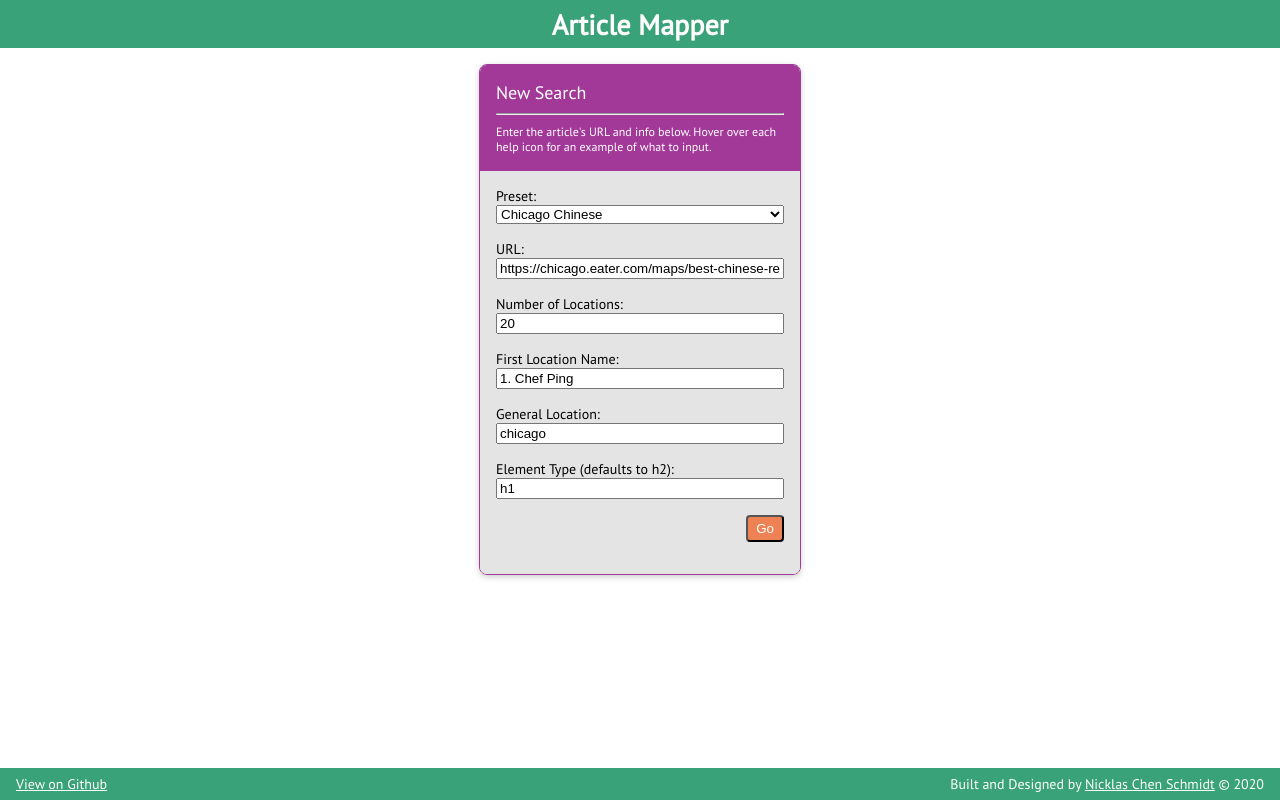
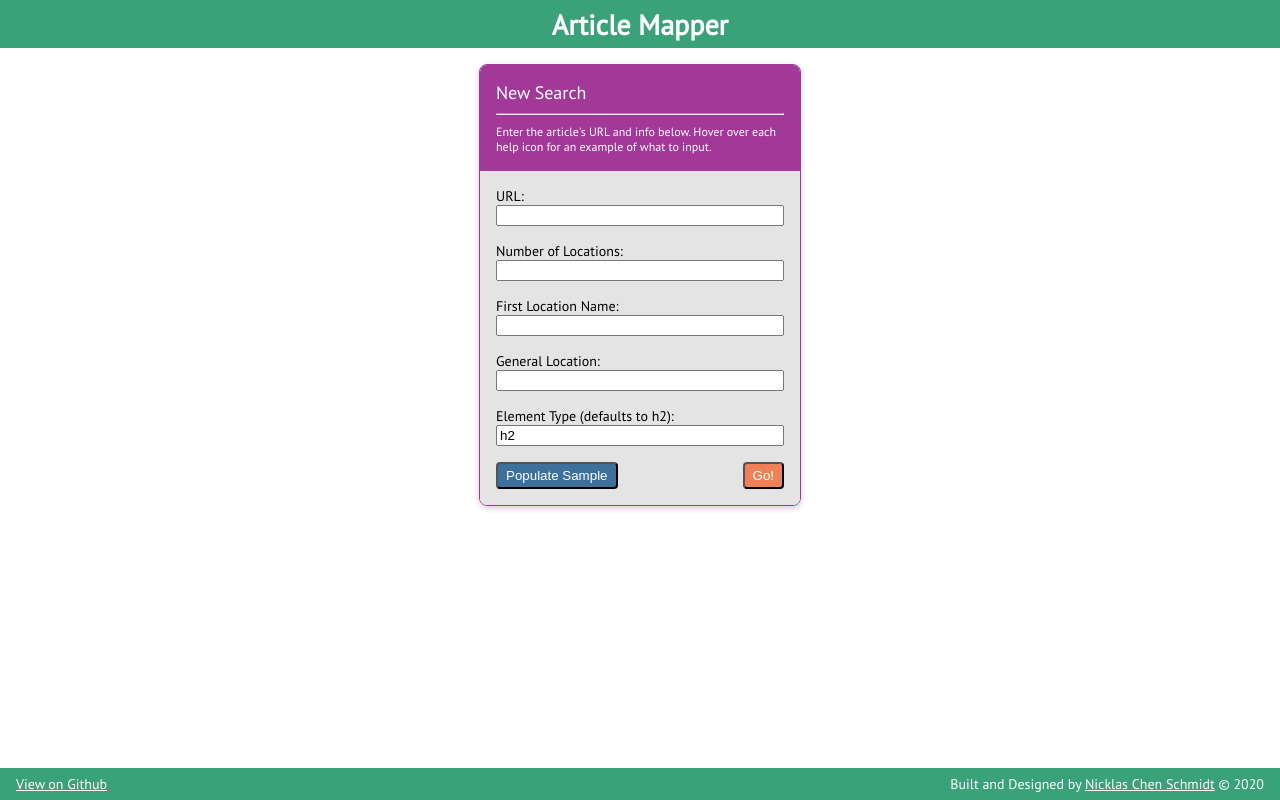
Before and after one commit to nicklascschmidt/article-mapper, a React (Create React App) app in the folder client/: page / in a window 1280 px wide. Built offline with nearby package versions, Linux system fonts and the light colour scheme.

Commit message:
changed input type submit to buttons, updated styles, added Button component, rm preset dropdown, added Populate Sample button

```diff
--- /dev/null
+++ b/client/src/common/Button/Button.jsx
@@ -0,0 +1,27 @@
+import React from 'react';
+import styled from 'styled-components';
+
+const StyledButton = styled.button`
+  cursor: pointer;
+  border-radius: 4px;
+  background-color: var(--color-accent);
+  color: var(--color-white);
+  padding: 4px 8px;
+
+  &:hover {
+    opacity: .9;
+    box-shadow: 0px 2px 6px rgba(0,0,0,0.2);
+  }
+
+  ${props => props.customStyle};
+`;
+
+const Button = ({ children, ...props }) => {
+  return (
+    <StyledButton {...props}>
+      { children }
+    </StyledButton>
+  );
+}
+
+export default Button;
--- a/client/src/index.css
+++ b/client/src/index.css
@@ -70,18 +70,6 @@ button:hover {
   box-shadow: 0px 2px 6px rgba(0,0,0,0.2);
 }
 
-input[type=submit] {
-  cursor: pointer;
-  border-radius: 4px;
-  background-color: var(--color-accent);
-  color: var(--color-white);
-  padding: 4px 8px;
-}
-input[type=submit]:hover {
-  opacity: .9;
-  box-shadow: 0px 2px 6px rgba(0,0,0,0.2);
-}
-
 input:focus {
   outline-color: var(--color-accent);
 }
--- a/client/src/pages/ConfirmTitles/ConfirmTitles.jsx
+++ b/client/src/pages/ConfirmTitles/ConfirmTitles.jsx
@@ -24,7 +24,7 @@ class ConfirmTitles extends Component {
         <FormContainer>
           <Card
             headerText='Confirm Locations'
-            descriptionText='Double check all below items are locations. Feel free to edit, remove, or add as needed.'
+            descriptionText='Double check all below items are locations. Feel free to edit, remove, or add items as needed.'
           >
             <ConfirmTitlesForm />
           </Card>
--- a/client/src/pages/ConfirmTitles/ConfirmTitlesForm/ConfirmTitlesForm.jsx
+++ b/client/src/pages/ConfirmTitles/ConfirmTitlesForm/ConfirmTitlesForm.jsx
@@ -5,16 +5,13 @@ import styled from 'styled-components';
 import { PlusCircle, Trash2 } from '@styled-icons/feather';
 
 import LabelInputPair from '../../../common/LabelInputPair/LabelInputPair.jsx';
+import Button from '../../../common/Button/Button.jsx';
 
 import { overwriteTitles } from '../../../redux/actions/index';
 
 const StyledForm = styled.form`
   input {
     display: block;
-
-    &:last-child {
-      margin-left: auto;
-    }
   }
 `;
 
@@ -28,6 +25,12 @@ const LabelInputContainer = styled.div`
 const RemoveButton = styled.button`
   background-color: var(--color-red-remove);
   padding: 4px;
+`;
+
+const ButtonContainer = styled.div`
+  display: flex;
+  justify-content: space-between;
+  margin-top: 1rem;
 `;
 
 const AddButton = styled.button`
@@ -128,7 +131,7 @@ class ConfirmTitlesForm extends Component {
     const { titles } = this.state;
 
     return (
-      <StyledForm>
+      <StyledForm onSubmit={this.handleSubmit}>
         {Object.keys(titles).map((key, idx) => {
           return (
             <LabelInputContainer key={`ConfirmTitlesForm-titleStringInput-${idx}`}>
@@ -147,11 +150,12 @@ class ConfirmTitlesForm extends Component {
           );
         })}
 
-        <AddButton type='button' onClick={(e) => this.handleAddTitleInput(e)}>
-          <PlusCircleIcon size="1rem" title='add' />
-        </AddButton>
-
-        <input type='submit' value='Go' onClick={this.handleSubmit} />
+        <ButtonContainer>
+          <AddButton type='button' onClick={(e) => this.handleAddTitleInput(e)}>
+            <PlusCircleIcon size="1rem" title='add' />
+          </AddButton>
+          <Button>Go!</Button>
+        </ButtonContainer>
       </StyledForm>
     )
   }
--- a/client/src/pages/SearchTitles/SearchTitlesForm/SearchTitlesForm.jsx
+++ b/client/src/pages/SearchTitles/SearchTitlesForm/SearchTitlesForm.jsx
@@ -5,9 +5,12 @@ import axios from 'axios';
 import { withRouter } from 'react-router-dom';
 import styled from 'styled-components';
 
-import sampleData, { sampleTitlesResponse } from './sampleForm.data';
+import {
+  // sampleTitlesResponse,
+  sampleFormInputs } from './sampleForm.data';
 import formElementsData from './SearchTitlesForm.data';
 import LabelInputPair from '../../../common/LabelInputPair/LabelInputPair.jsx';
+import Button from '../../../common/Button/Button.jsx';
 
 import { overwriteTitles, overwriteGeneralLocation } from '../../../redux/actions/index';
 
@@ -18,10 +21,15 @@ const StyledForm = styled.form`
     width: 100%;
     box-sizing: border-box;
   }
-  input[type=submit] {
-    margin-left: auto;
-    width: initial;
-  }
+`;
+
+const ButtonContainer = styled.div`
+  display: flex;
+  justify-content: space-between;
+`;
+
+const customButtonStyle = `
+  background-color: var(--color-3);
 `;
 
 class SearchTitlesForm extends Component {
@@ -29,7 +37,6 @@ class SearchTitlesForm extends Component {
     super(props);
 
     this.state = {
-      preset: 0,
       url: '',
       numOfTitles: '',
       firstTitleText: '',
@@ -38,20 +45,17 @@ class SearchTitlesForm extends Component {
     };
   }
 
-  componentDidMount() {
-    if (process.env.NODE_ENV === 'development') {
-      const { preset } = this.state;
-      this.setState({ ..._.omit(sampleData[preset], 'name') });
-    }
-  }
-
   handleChange = (e) => {
     const { name, value } = e.target;
     this.setState({ [name]: value });
+  }
 
-    if (name === 'preset') {
-      this.setState({ ..._.omit(sampleData[parseInt(value)], 'name') });
-    }
+  /** @summary - populates form fields with one of the 3 samples */
+  handlePopulateSample = (e) => {
+    const formInputs = sampleFormInputs[Math.floor(Math.random() * 3)];
+    this.setState({
+      ..._.omit(formInputs, 'name')
+    });
   }
 
   /**
@@ -89,26 +93,9 @@ class SearchTitlesForm extends Component {
     return axios.get(`/scrape`, { params });
   }
 
-  displayPresetDropdown = () => (
-    <>
-      <label htmlFor='inputPreset'>Preset:</label>
-      <select
-        id='inputPreset'
-        name='preset'
-        value={this.state.preset}
-        onChange={this.handleChange}
-      >
-        {sampleData.map((item, idx) => {
-          return <option key={`inputPreset-dropdown-option-${idx}`} value={idx}>{item.name}</option>;
-        })}
-      </select>
-    </>
-  )
-
   render() {
     return (
       <StyledForm onSubmit={this.handleSubmit}>
-        {process.env.NODE_ENV === 'development' && this.displayPresetDropdown()}
 
         {formElementsData.map((item, idx) => {
           const { name, labelText } = item;
@@ -123,7 +110,17 @@ class SearchTitlesForm extends Component {
           )
         })}
 
-        <input type='submit' value='Go' />
+        <ButtonContainer>
+          <Button
+            type='button'
+            onClick={this.handlePopulateSample}
+            customStyle={customButtonStyle}
+          >
+            Populate Sample
+          </Button>
+          <Button>Go!</Button>
+        </ButtonContainer>
+
       </StyledForm>
     )
   }
--- a/client/src/pages/SearchTitles/SearchTitlesForm/sampleForm.data.js
+++ b/client/src/pages/SearchTitles/SearchTitlesForm/sampleForm.data.js
@@ -4,7 +4,6 @@ export const sampleReducerTitles = [
   "1256 page st sf",
   "ansel adams gallery",
   // "streettaco sf",
-  // "183 eureka st sf",
   // "aburaya oakland",
   // "san francisco botanical garden",
 ];
@@ -27,14 +26,14 @@ export const sampleTitlesResponse = [
   "Seaglass Restaurant at Inn by the Sea"
 ];
 
-export default [
+export const sampleFormInputs = [
   {
-    name: 'Chicago Chinese',
-    url: 'https://chicago.eater.com/maps/best-chinese-restaurants-in-chicago',
-    firstTitleText: '1. Chef Ping',
-    generalLocation: 'chicago',
-    elType: 'h1',
-    numOfTitles: '20',
+    name: 'SF Dim Sum',
+    url: 'https://www.timeout.com/san-francisco/restaurants/best-dim-sum-in-san-francisco',
+    firstTitleText: '1. Palette Tea House',
+    generalLocation: 'san francisco',
+    elType: 'h3',
+    numOfTitles: '11',
   },
   {
     name: 'Yosemite Hikes',
@@ -52,6 +51,9 @@ export default [
     elType: 'h2',
     numOfTitles: '25',
   },
+];
+
+export const sampleAllFormInputs = sampleFormInputs.concat([
   {
     name: 'Maine',
     url: 'https://www.thecrazytourist.com/15-best-things-to-do-in-cape-elizabeth-maine/',
@@ -76,4 +78,12 @@ export default [
     elType: 'h2',
     numOfTitles: '12',
   },
-];
+  {
+    name: 'Chicago Chinese',
+    url: 'https://chicago.eater.com/maps/best-chinese-restaurants-in-chicago',
+    firstTitleText: '1. Chef Ping',
+    generalLocation: 'chicago',
+    elType: 'h1',
+    numOfTitles: '20',
+  },
+]);
```
